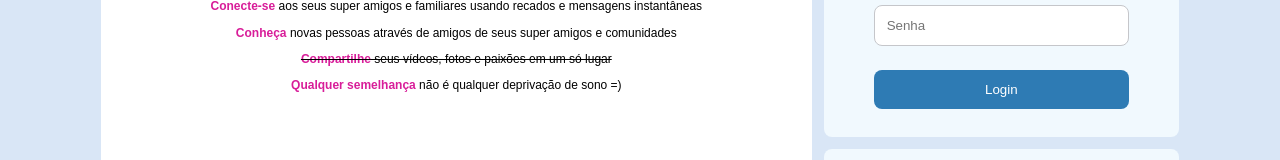
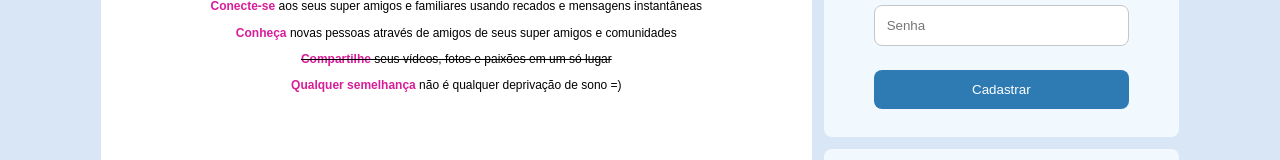
Before and after one commit to wmiguita/alurakut, a Next.js app: page /subscribe in a window 1280 px wide. Shown: the part 333-493 px from the top of the page. Built offline with nearby package versions, Linux system fonts and the light colour scheme; no server answers.

Commit message:
Updating CI yaml to load env variables and correcting subscription button label.

```diff
--- a/pages/subscribe.js
+++ b/pages/subscribe.js
@@ -51,7 +51,7 @@
               type="password"
               autoComplete="false"
             />
-            <button type="submit">Login</button>
+            <button type="submit">Cadastrar</button>
           </form>
 
           <footer className="box">
```
Also changed, not shown: 1 other file (tests, documents, lock files or other folders).
